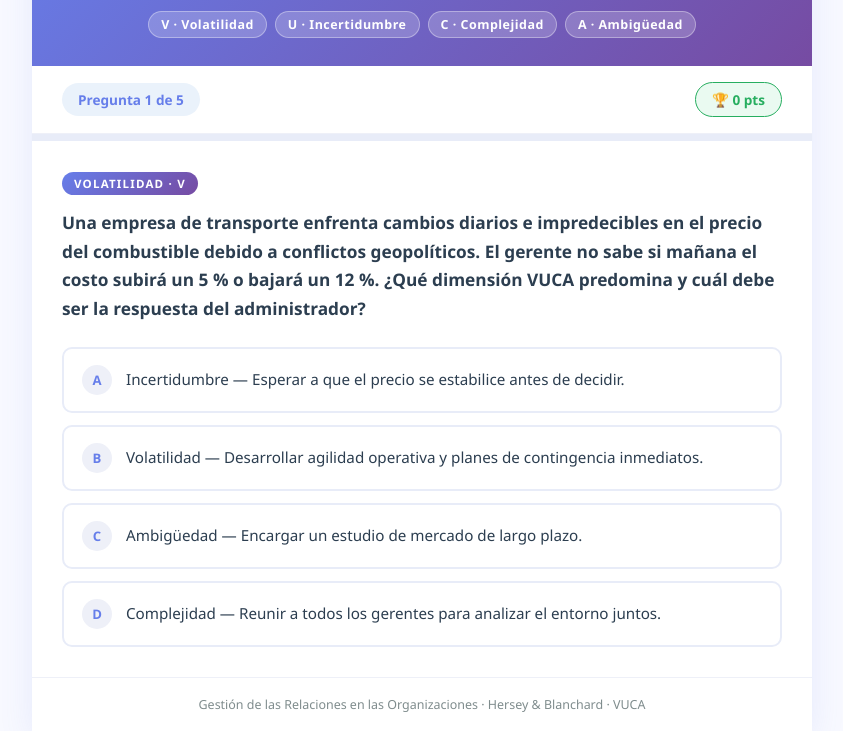
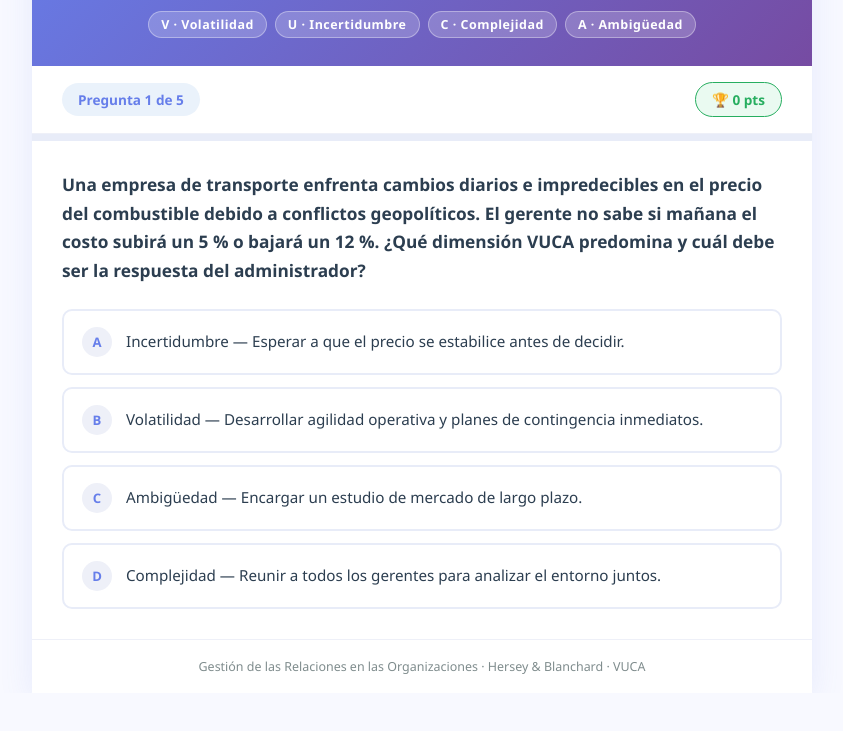
Before and after one commit to CecilCR/VUCA-5-CASOS, a plain HTML site: page index.html in a window 1280 px wide. Shown: the part 110-841 px from the top of the page, without its empty margins (218-1061 px from the left). After the commit the page ends 803 px from the top, so only its background shows below. Drawn offline with Linux system fonts and the light colour scheme.

Commit message:
Update index.html

```diff
--- a/index.html
+++ b/index.html
@@ -707,7 +707,6 @@ function renderQuestion() {
     }).join('');
 
     document.getElementById('question-card').innerHTML = `
-        <div class="question-label">${q.label}</div>
         <p class="question-text">${q.text}</p>
         <ul class="options-list">${optionsHTML}</ul>
     `;
```
